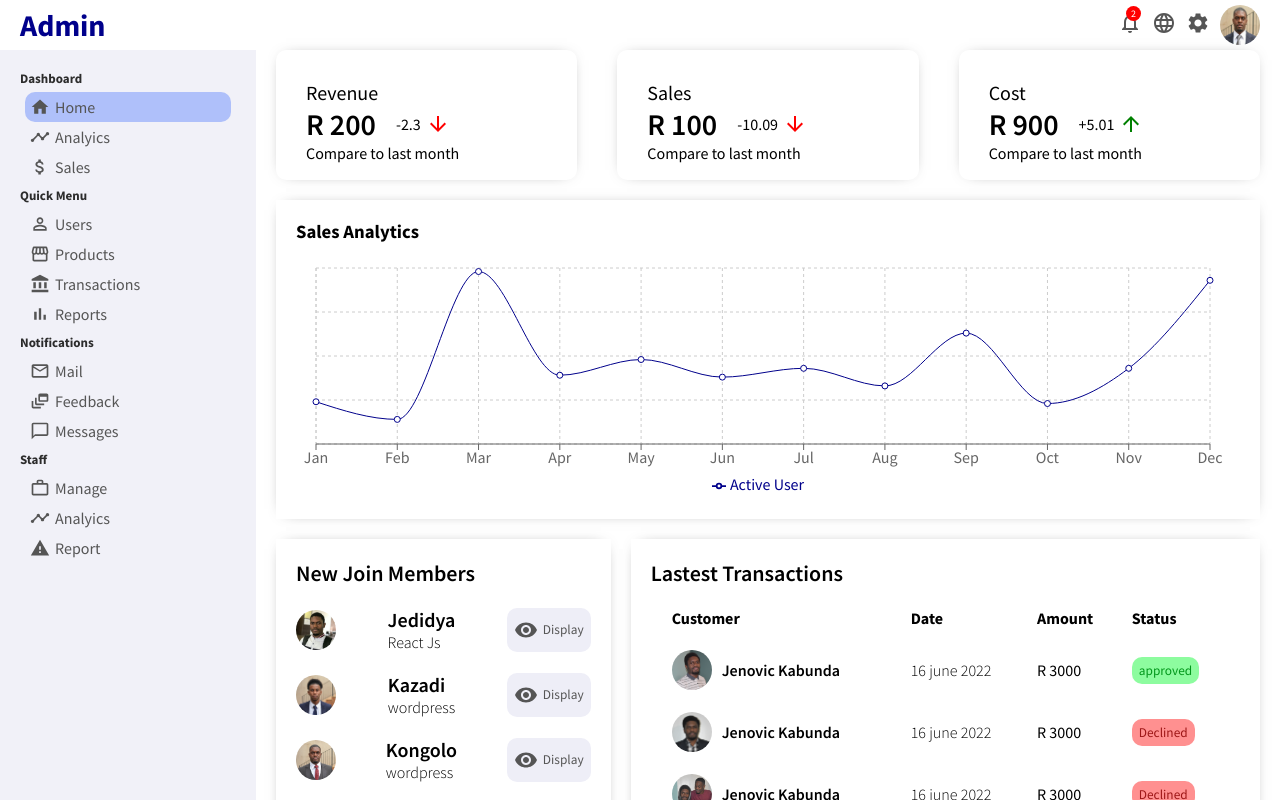
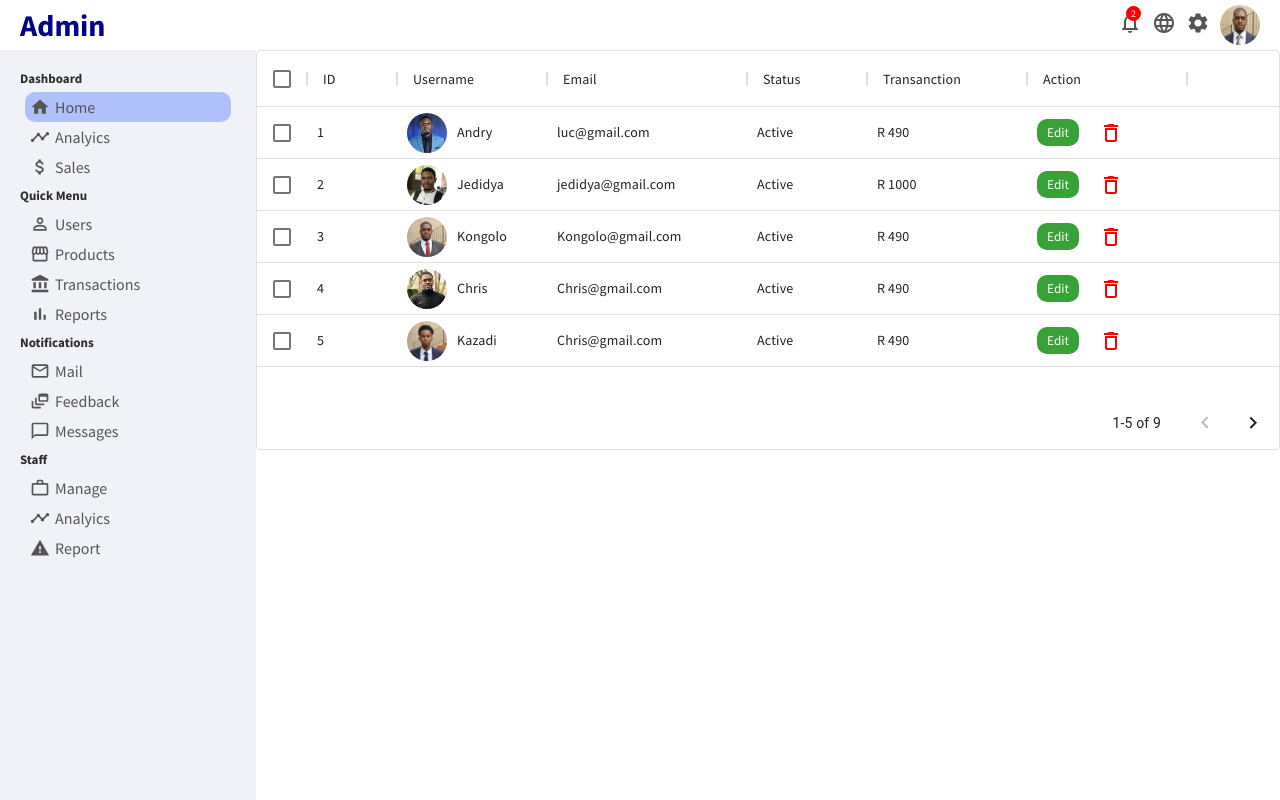
Before and after one commit to jed-code/admin_UI, a React (Create React App) app: page /users in a window 1280 px wide. Shown: the top 800 px of the page. Built offline with nearby package versions, Linux system fonts and the light colour scheme.

Commit message:
delete user Table

```diff
--- a/package.json
+++ b/package.json
@@ -4,6 +4,7 @@
   "private": true,
   "dependencies": {
     "@material-ui/core": "^4.12.4",
+    "@material-ui/data-grid": "^4.0.0-alpha.37",
     "@material-ui/icons": "^4.11.3",
     "@testing-library/jest-dom": "^5.16.4",
     "@testing-library/react": "^13.3.0",
--- a/src/App.js
+++ b/src/App.js
@@ -2,16 +2,22 @@
 import Topbar from "./components/topbar/Topbar";
 import Home from "./components/pages/home/Home";
 import "./app.css";
+import React from "react";
+import { BrowserRouter as Router, Routes, Route } from "react-router-dom";
+import UserList from "./components/pages/userList/UserList";
 
 function App() {
   return (
-    <div>
+    <Router>
       <Topbar />
       <div className="container">
         <Sidebar />
-        <Home />
+        <Routes>
+          <Route exact path="/" element={<Home />} />
+          <Route path="/users" element={<UserList />} />
+        </Routes>
       </div>
-    </div>
+    </Router>
   );
 }
 
--- a/src/components/pages/userList/UserList.jsx
+++ b/src/components/pages/userList/UserList.jsx
@@ -1,5 +1,79 @@
 import "./userList.css";
+import { DataGrid } from "@material-ui/data-grid";
+import { DeleteOutline } from "@material-ui/icons";
+import { userRows } from "../../../dummyData";
+import { Link } from "react-router-dom";
+import { useState } from "react";
 
 export default function UserList() {
-  return <div className="UserList">UserList</div>;
+  const [data, setData] = useState(userRows);
+  const handleDelete = (id) => {
+    setData(data.filter((item) => item.id !== id));
+  };
+
+  const columns = [
+    { field: "id", headerName: "ID", width: 90 },
+    {
+      field: "user",
+      headerName: "Username",
+      width: 150,
+      editable: true,
+      renderCell: (params) => {
+        return (
+          <div className="userListCell">
+            <img src={params.row.avatar} alt="" className="userListImage" />
+            {params.row.username}
+          </div>
+        );
+      },
+    },
+    {
+      field: "email",
+      headerName: "Email",
+      width: 200,
+      editable: true,
+    },
+    {
+      field: "status",
+      headerName: "Status",
+      width: 120,
+      sortable: false,
+    },
+    {
+      field: "transanction",
+      headerName: "Transanction",
+      editable: true,
+
+      width: 160,
+    },
+    {
+      field: "action",
+      headerName: "Action",
+      width: 160,
+      renderCell: (params) => {
+        return (
+          <>
+            <Link to={"/user/" + params.row.id}>
+              <button className="userListEdit">Edit</button>
+            </Link>
+            <DeleteOutline
+              className="userListDelete"
+              onClick={() => handleDelete(params.row.id)}
+            />
+          </>
+        );
+      },
+    },
+  ];
+  return (
+    <div className="UserList">
+      <DataGrid
+        rows={data}
+        columns={columns}
+        pageSize={5}
+        checkboxSelection
+        disableSelectionOnClick
+      />
+    </div>
+  );
 }
--- a/src/components/pages/userList/userList.css
+++ b/src/components/pages/userList/userList.css
@@ -1,3 +1,29 @@
 .UserList {
   flex: 4;
+  height: 400px;
+  width: "100%";
 }
+.userListCell {
+  display: flex;
+  align-items: center;
+}
+.userListImage {
+  width: 40px;
+  height: 40px;
+  border-radius: 50%;
+  object-fit: cover;
+  margin-right: 10px;
+}
+.userListEdit {
+  border: none;
+  border-radius: 10px;
+  padding: 5px 10px;
+  background-color: rgb(56, 161, 56);
+  color: white;
+  cursor: pointer;
+  margin-right: 20px;
+}
+.userListDelete {
+  color: red;
+  cursor: pointer;
+}
--- a/src/components/widgetLarge/WidgetLarge.jsx
+++ b/src/components/widgetLarge/WidgetLarge.jsx
@@ -29,7 +29,7 @@
             <span className="WidgetName">Jenovic Kabunda</span>
           </td>
           <td className="WidgetDate">16 june 2022</td>
-          <td className="WidgetAmount">R 3000</td>
+          <td className="WidgetAmount">R 5000</td>
           <td className="WidgetStatus">
             <button className="WidgetLargeButton Declined">Declined</button>
           </td>
@@ -40,7 +40,7 @@
             <span className="WidgetName">Jenovic Kabunda</span>
           </td>
           <td className="WidgetDate">16 june 2022</td>
-          <td className="WidgetAmount">R 3000</td>
+          <td className="WidgetAmount">R 2000</td>
           <td className="WidgetStatus">
             <button className="WidgetLargeButton Declined">Declined</button>
           </td>
@@ -51,7 +51,7 @@
             <span className="WidgetName">Jenovic Kabunda</span>
           </td>
           <td className="WidgetDate">16 june 2022</td>
-          <td className="WidgetAmount">R 3000</td>
+          <td className="WidgetAmount">R 1000</td>
           <td className="WidgetStatus">
             <button className="WidgetLargeButton Pending">Pending</button>
           </td>
--- /dev/null
+++ b/src/dummyData.js
@@ -0,0 +1,74 @@
+export const userRows = [
+  {
+    id: 1,
+    username: "Andry",
+    avatar: "./image/jed6.jpg",
+    email: "luc@gmail.com",
+    status: "Active",
+    transanction: "R 490",
+  },
+  {
+    id: 2,
+    username: "Jedidya",
+    avatar: "./image/jed2.jpg",
+    email: "jedidya@gmail.com",
+    status: "Active",
+    transanction: "R 1000",
+  },
+  {
+    id: 3,
+    username: "Kongolo",
+    avatar: "./image/jed4.jpg",
+    email: "Kongolo@gmail.com",
+    status: "Active",
+    transanction: "R 490",
+  },
+  {
+    id: 4,
+    username: "Chris",
+    avatar: "./image/jed5.png",
+    email: "Chris@gmail.com",
+    status: "Active",
+    transanction: "R 490",
+  },
+  {
+    id: 5,
+    username: "Kazadi",
+    avatar: "./image/jed3.jpg",
+    email: "Chris@gmail.com",
+    status: "Active",
+    transanction: "R 490",
+  },
+  {
+    id: 6,
+    username: "Jenovic",
+    avatar: "./image/jeje4.png",
+    email: "Jenovic@gmail.com",
+    status: "Active",
+    transanction: "R 490",
+  },
+  {
+    id: 7,
+    username: "John",
+    avatar: "./image/jeje3.png",
+    email: "John@gmail.com",
+    status: "Active",
+    transanction: "R 490",
+  },
+  {
+    id: 8,
+    username: "Gedeon",
+    avatar: "./image/jeje1.png",
+    email: "Gedeon@gmail.com",
+    status: "Active",
+    transanction: "R 490",
+  },
+  {
+    id: 9,
+    username: "Makamba",
+    avatar: "./image/jeje2.png",
+    email: "Makamba@gmail.com",
+    status: "Active",
+    transanction: "R 490",
+  },
+];
```
Also changed, not shown: 1 other file (tests, documents, lock files or other folders).
